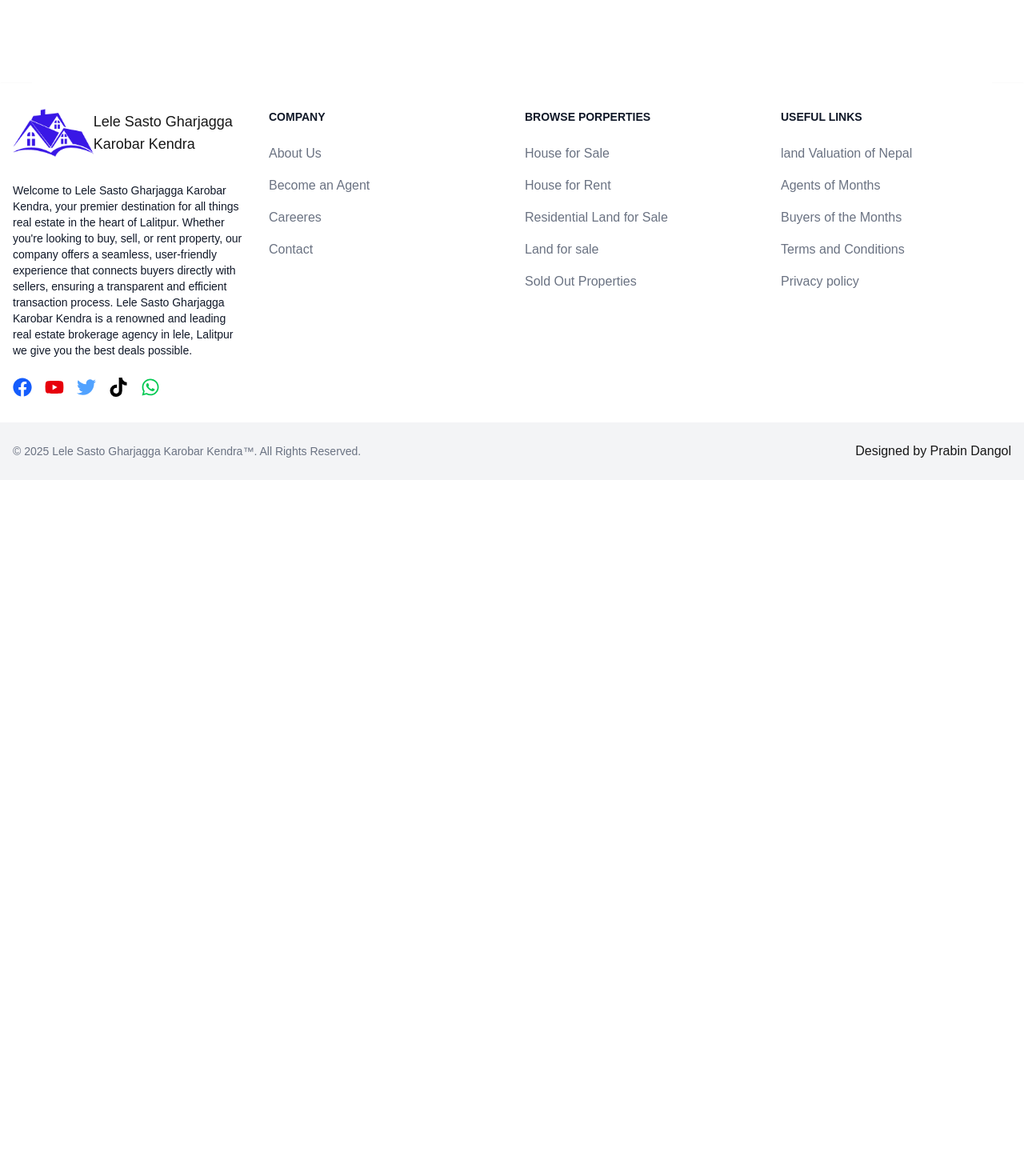
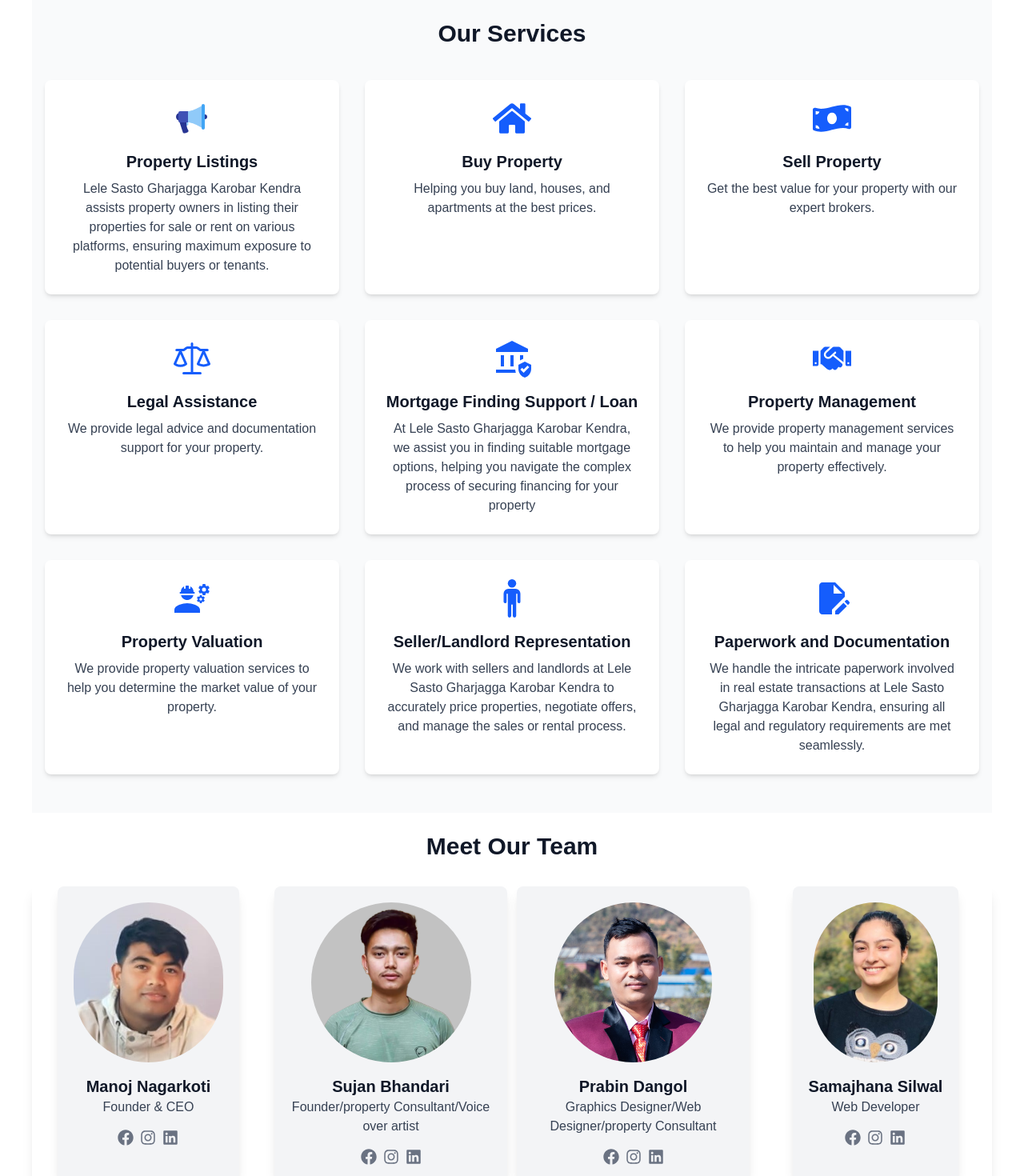
Before and after one commit to iamprabin-git/lelestore_Next.js, a Next.js app: page /company/about in a window 1280 px wide. Shown: the part 1500-2970 px from the top of the page at 80% size. Before the commit the page ends 2100 px from the top, so only its background shows below. Built offline with nearby package versions, Linux system fonts and the light colour scheme.

Commit message:
our service section
Signed-off-by: Prabin Dangol <dprabin23@gmail.com>

```diff
--- a/src/app/company/about/page.js
+++ b/src/app/company/about/page.js
@@ -2,6 +2,8 @@
 import Image from "next/image";
 import image from "../../../assets/images/about1.png";
 import React, { useState } from "react";
+import MeetOurTeam from "@/components/OurTeam";
+import ServicesSection from "@/components/Services";
 
 function AboutPage() {
 
@@ -83,6 +85,8 @@ function AboutPage() {
         </div>
       </div>
 
+          <ServicesSection />
+          <MeetOurTeam/>
 
 
     </section>
--- a/src/components/OurTeam.js
+++ b/src/components/OurTeam.js
@@ -10,7 +10,7 @@ function MeetOurTeam() {
       <h2 className="text-3xl font-bold text-center text-gray-900 dark:text-white mb-8">
         Meet Our Team
       </h2>
-      <div className="grid grid-cols-1 sm:grid-cols-2 md:grid-cols-3 gap-3 justify-items-center">
+      <div className="grid grid-cols-1 sm:grid-cols-2 md:grid-cols-4 gap-3 justify-items-center shadow-lg">
         {TeamMembers.map((member, index) => (
           <div
             key={index}
--- /dev/null
+++ b/src/components/Services.js
@@ -0,0 +1,33 @@
+// components/ServicesSection.jsx
+"use client";
+import Services from "@/constants/service";
+import React from "react";
+
+
+function ServicesSection() {
+  return (
+    <section className="bg-gray-50 dark:bg-gray-900 py-12">
+      <div className="container mx-auto px-4">
+        <h2 className="text-3xl font-bold text-center text-gray-900 dark:text-white mb-10">
+          Our Services
+        </h2>
+        <div className="grid grid-cols-1 md:grid-cols-3 gap-8">
+          {Services.map((service, index) => (
+            <div
+              key={index}
+              className="bg-white dark:bg-gray-800 rounded-lg shadow-md p-6 text-center hover:shadow-lg transition"
+            >
+              <service.icon className="w-12 h-12 mx-auto text-blue-600 mb-4" />
+              <h3 className="text-xl font-semibold text-gray-900 dark:text-white mb-2">
+                {service.title}
+              </h3>
+              <p className="text-gray-700 dark:text-gray-400">{service.description}</p>
+            </div>
+          ))}
+        </div>
+      </div>
+    </section>
+  );
+}
+
+export default ServicesSection;
--- /dev/null
+++ b/src/constants/service.js
@@ -0,0 +1,57 @@
+// constants/Services.js
+import { FaHome, FaMoneyBillWave, FaHandshake } from "react-icons/fa";
+import { FcAdvertising } from "react-icons/fc";
+import { MdAssuredWorkload, MdEngineering, MdEditDocument } from "react-icons/md";
+import { GoLaw } from "react-icons/go";
+import { IoMan } from "react-icons/io5";
+
+const Services = [
+    {
+        title: "Property Listings",
+        description: "Lele Sasto Gharjagga Karobar Kendra assists property owners in listing their properties for sale or rent on various platforms, ensuring maximum exposure to potential buyers or tenants.",
+        icon: FcAdvertising,
+      },
+  {
+    title: "Buy Property",
+    description: "Helping you buy land, houses, and apartments at the best prices.",
+    icon: FaHome,
+  },
+  {
+    title: "Sell Property",
+    description: "Get the best value for your property with our expert brokers.",
+    icon: FaMoneyBillWave,
+  },
+  {
+    title: "Legal Assistance",
+    description: "We provide legal advice and documentation support for your property.",
+    icon: GoLaw,
+  },
+
+  {
+    title: "Mortgage Finding Support / Loan",
+    description: "At Lele Sasto Gharjagga Karobar Kendra, we assist you in finding suitable mortgage options, helping you navigate the complex process of securing financing for your property",
+    icon: MdAssuredWorkload,
+  },
+  {
+    title: "Property Management",
+    description: "We provide property management services to help you maintain and manage your property effectively.",
+    icon: FaHandshake,
+  },
+  {
+    title: "Property Valuation",
+    description: "We provide property valuation services to help you determine the market value of your property.",
+    icon: MdEngineering,
+  },
+  {
+    title: "Seller/Landlord Representation",
+    description: "We work with sellers and landlords at Lele Sasto Gharjagga Karobar Kendra to accurately price properties, negotiate offers, and manage the sales or rental process.",
+    icon: IoMan,
+  },
+  {
+    title: "Paperwork and Documentation",
+    description: "We handle the intricate paperwork involved in real estate transactions at Lele Sasto Gharjagga Karobar Kendra, ensuring all legal and regulatory requirements are met seamlessly.",
+    icon: MdEditDocument,
+  }
+];
+
+export default Services;
--- a/src/constants/teamMember.js
+++ b/src/constants/teamMember.js
@@ -6,9 +6,32 @@ import team3 from "../assets/images/agent3.png";
 import team4 from "../assets/images/samjhana.jpg";
 
 const TeamMembers = [
+
+  {
+    name: "Manoj Nagarkoti",
+    position: "Founder & CEO",
+    image: team2,
+    socials: [
+      { icon: FaFacebook, link: "https://www.facebook.com" },
+      { icon: FaInstagram, link: "https://www.twitter.com" },
+      { icon: FaLinkedin, link: "https://www.linkedin.com" },
+    ],
+  },
+
+  {
+    name: "Sujan Bhandari",
+    position: "Founder/property Consultant/Voice over artist",
+    image: team3,
+    socials: [
+      { icon: FaFacebook, link: "https://www.facebook.com" },
+      { icon: FaInstagram, link: "https://www.twitter.com" },
+      { icon: FaLinkedin, link: "https://www.linkedin.com" },
+    ],
+  },
+
   {
     name: "Prabin Dangol",
-    position: "Founder & CEO",
+    position: "Graphics Designer/Web Designer/property Consultant",
     image: team1,
     socials: [
       { icon: FaFacebook, link: "https://www.facebook.com" },
@@ -17,28 +40,8 @@ const TeamMembers = [
     ],
   },
   {
-    name: "Manoj Nagarkoti",
-    position: "Property Consultant",
-    image: team2,
-    socials: [
-      { icon: FaFacebook, link: "https://www.facebook.com" },
-      { icon: FaInstagram, link: "https://www.twitter.com" },
-      { icon: FaLinkedin, link: "https://www.linkedin.com" },
-    ],
-  },
-  {
-    name: "Sujan Bhandari",
-    position: "Legal Advisor",
-    image: team3,
-    socials: [
-      { icon: FaFacebook, link: "https://www.facebook.com" },
-      { icon: FaInstagram, link: "https://www.twitter.com" },
-      { icon: FaLinkedin, link: "https://www.linkedin.com" },
-    ],
-  },
-  {
     name: "Samajhana Silwal",
-    position: "Legal Advisor",
+    position: "Web Developer",
     image: team4,
     socials: [
       { icon: FaFacebook, link: "https://www.facebook.com" },
```
